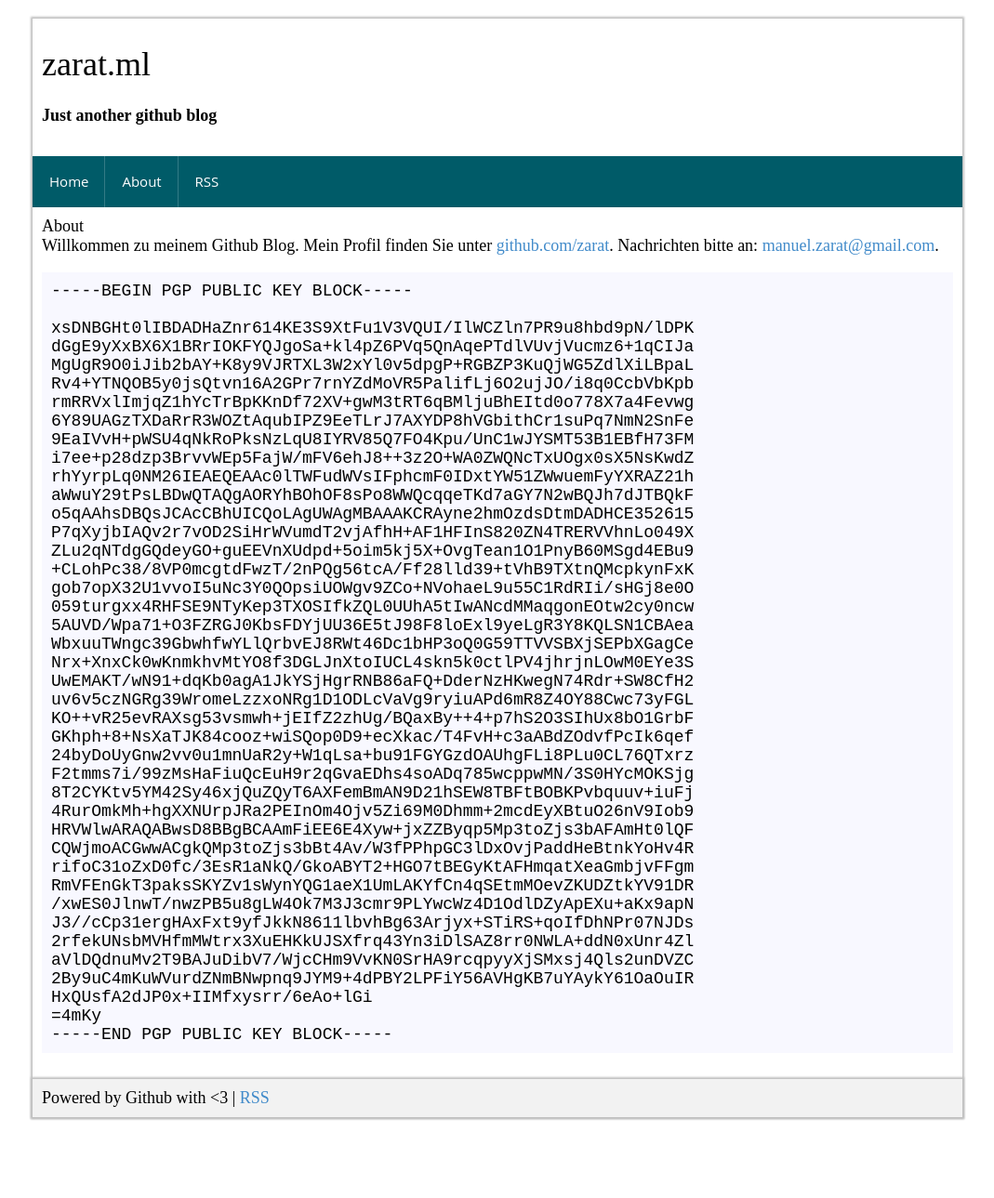
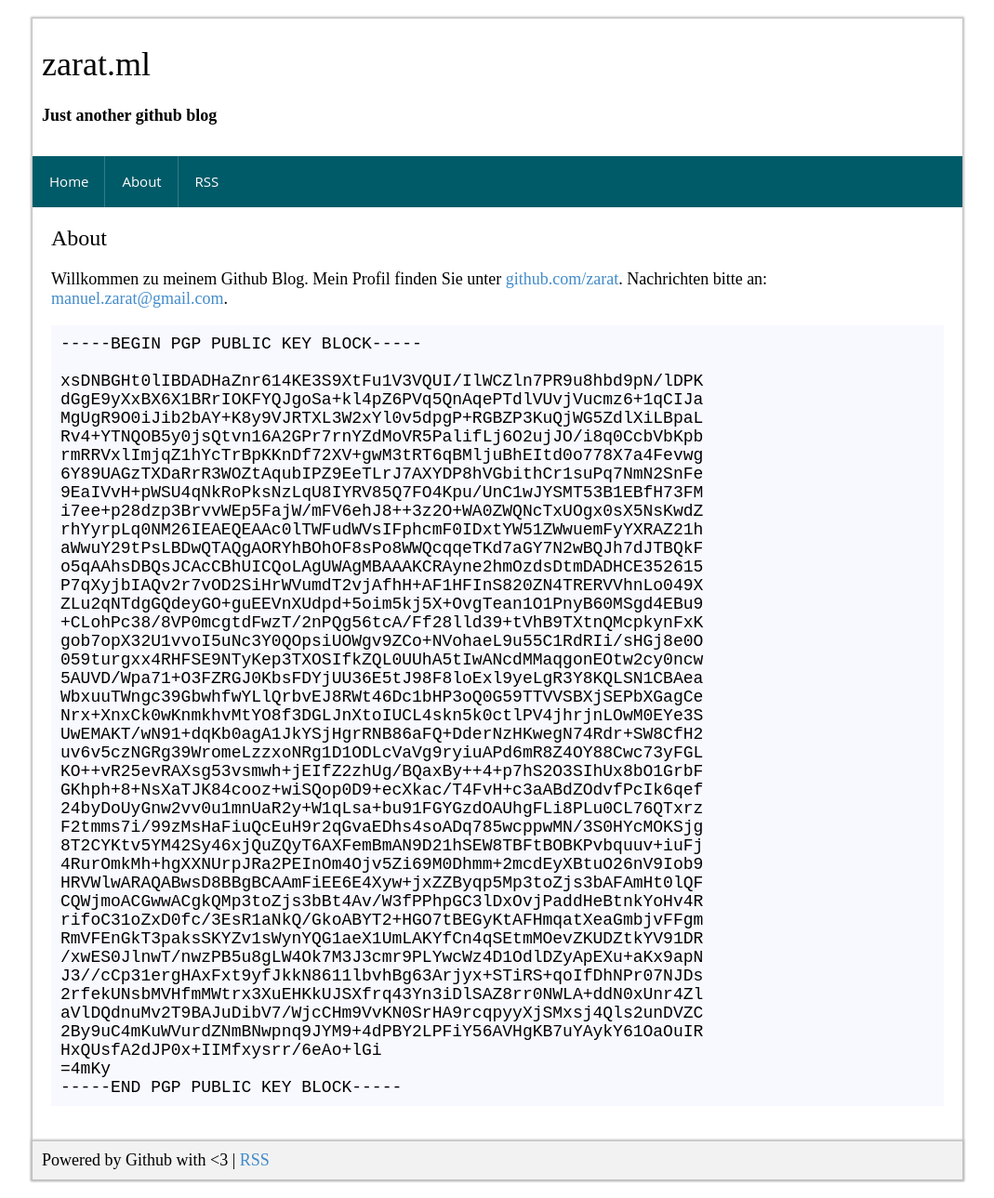
Before and after one commit to zarat/zarat.github.io, a Jekyll site: the page built from about.md, in a window 1280 px wide. Shown: the whole page at 93% size, without its empty margins (105-1174 px from the left). Built offline with Jekyll 4.4.1, drawn with Linux system fonts in a browser that asks for light colours; before the commit the page ends 1222 px from its top, so only the background shows below that.

Commit message:
Update page.html

```diff
--- a/_layouts/page.html
+++ b/_layouts/page.html
@@ -10,8 +10,11 @@
     {% include header.html %}
 
     <div class="sp-content" style="width: 100%;">
-      {{ page.title }}
-      {{ content }}
+
+      <div class="sp-content-item-head">{{ page.title }}</div>
+
+      <div class="sp-content-item-body">{{ content }}</div>
+
     </div>
 
     <div style="clear:both;"></div>
```
